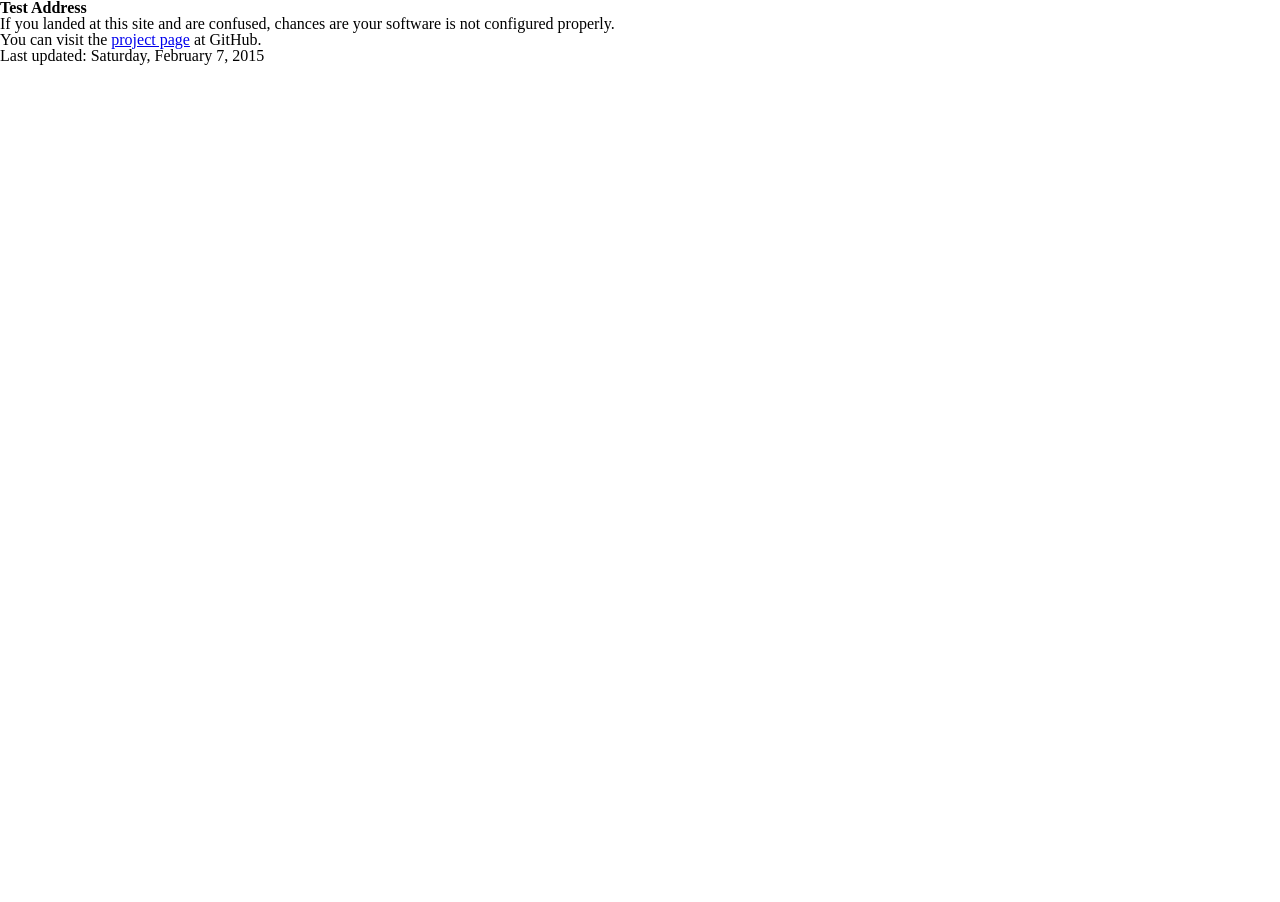
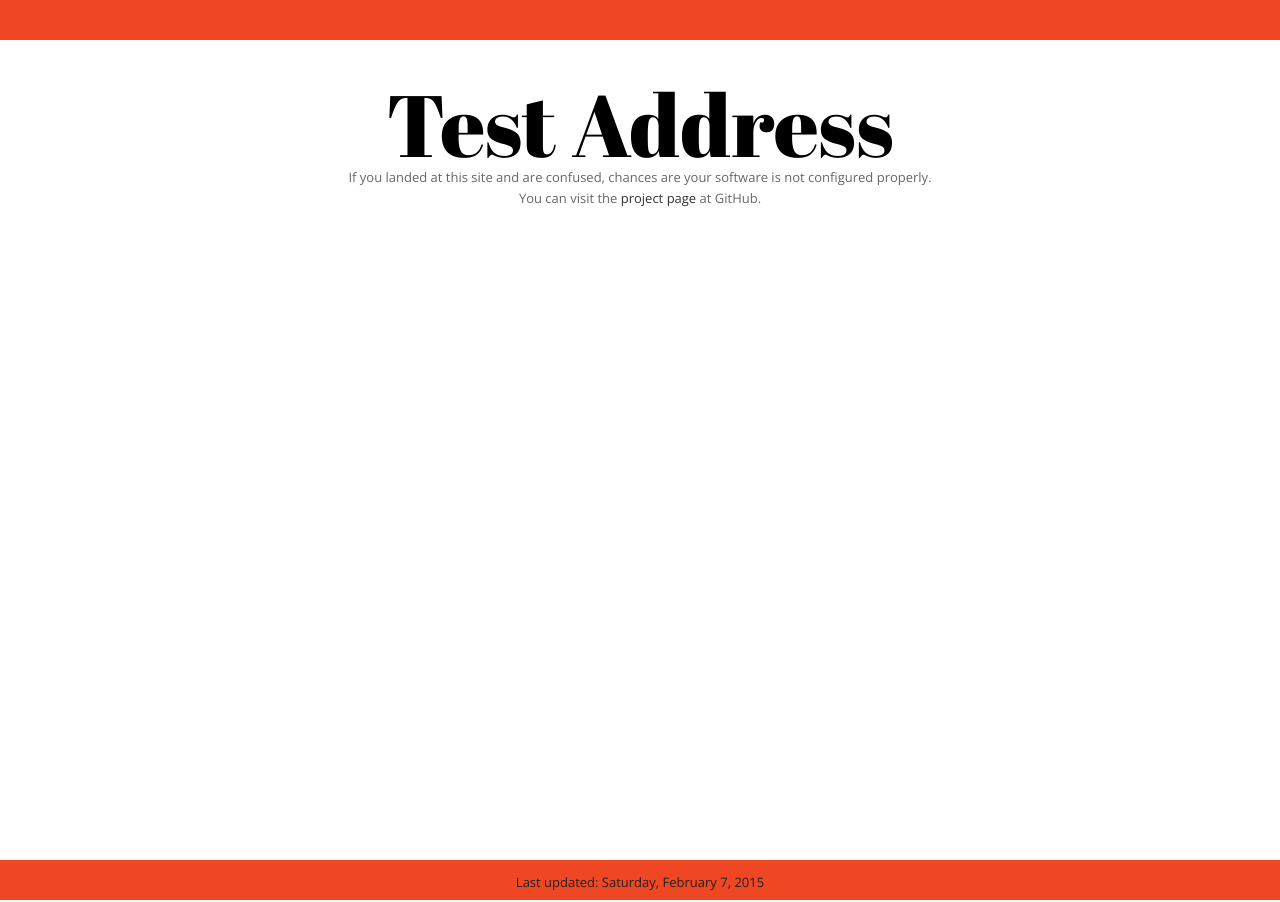
Before and after one commit to tleen/testaddress-org, a Jekyll site: the page built from index.md, in a window 1280 px wide. Built offline with Jekyll 4.4.1, drawn with Linux system fonts in a browser that asks for light colours.

Commit message:
added style

```diff
--- a/_layouts/default.html
+++ b/_layouts/default.html
@@ -7,13 +7,15 @@
     <meta name="generated" content="{{ site.time | date_to_rfc822 }}">
     <title>{{ page.title }} {{ site.title }}</title>
 
-    <link rel="stylesheet" href="style.css">
+    <link rel="stylesheet" type="text/css" href="//fonts.googleapis.com/css?family=Open+Sans:700,400|Abril+Fatface">
+    <link rel="stylesheet" type="text/css" href="style.css">
   </head>
   <body>
-    {{ content }}
-
+    <div class="content">
+      {{ content }}
+    </div>
     <footer>
-      Last updated: <span class="generated">{{ site.time | date: "%A, %B %-d, %Y" }}</span>
+      <p>Last updated: <span class="generated">{{ site.time | date: "%A, %B %-d, %Y" }}</span></p>
     </footer>
   </body>
 </html>
--- a/style.scss
+++ b/style.scss
@@ -3,6 +3,55 @@
 
 @import 'reset';
 
+$color-alt: #ef4723;
+$color-text: #666;
+$footer-size: 40px;
+
+
 body{
+  border-top: $footer-size solid $color-alt;
+  color: $color-text;
+  font-family: 'open sans', sans-serif;
+  font-size: 13px;
+}
 
+a{
+  color: darken($color-text, 20%);
+  text-decoration: none;
+  &:hover{
+    text-decoration: underline;
+  }
 }
+
+h1{
+  color: #000;
+  font-family: 'Abril Fatface', serif;
+  font-size: 87px;
+  font-weight: normal;
+}
+
+.content{
+  padding: $footer-size;
+  text-align: center;
+
+  p{
+    line-height: 21px;
+  }
+}
+
+footer{
+  background-color: $color-alt;
+  box-sizing: border-box;
+  bottom: 0;
+  color: #222;
+  height: $footer-size;
+  line-height: $footer-size;
+  position: absolute;
+  text-align: center;
+  width: 100%;
+
+  p{
+    display: inline-block;
+    vertical-align: middle;
+  }
+}
```
